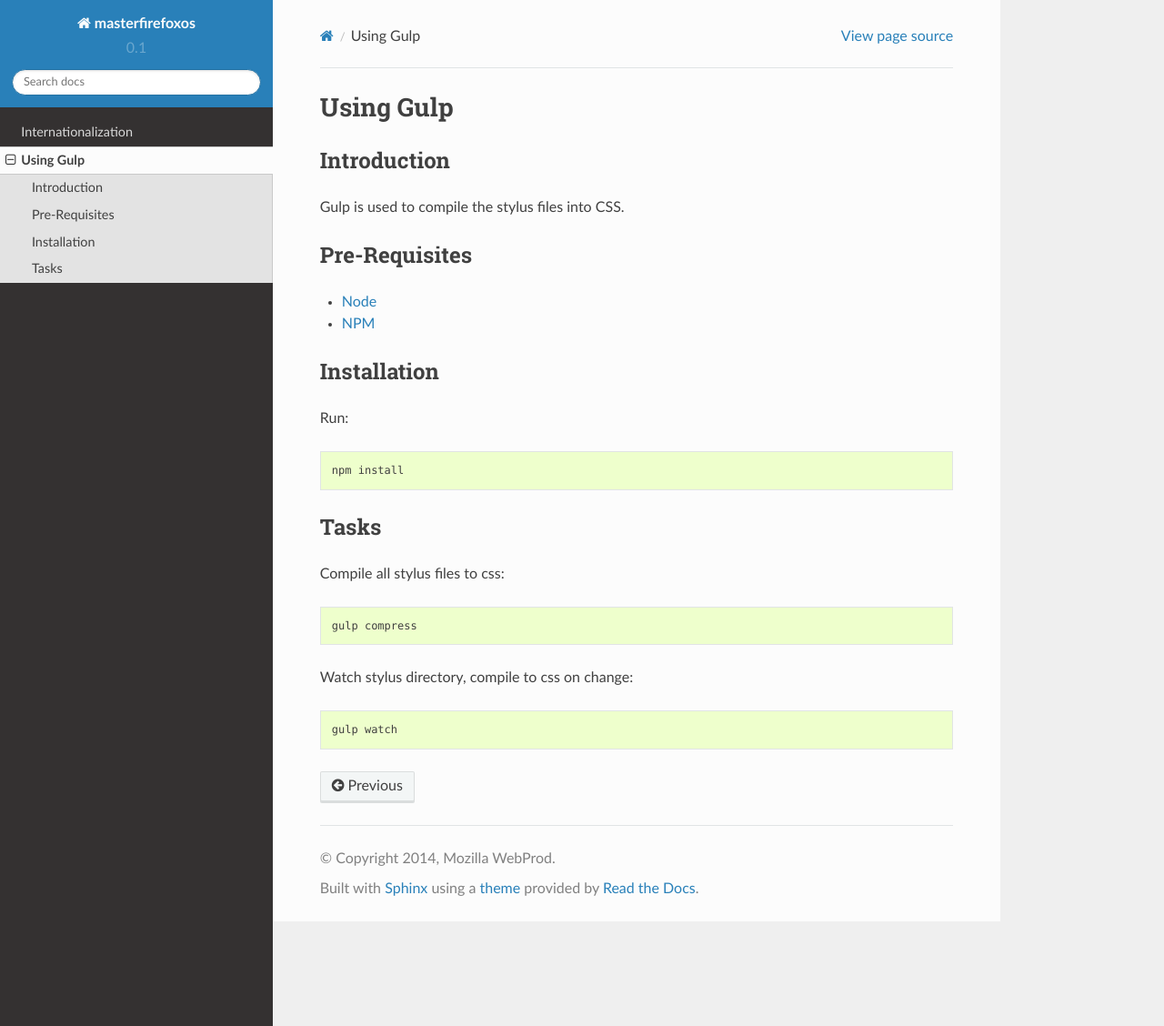
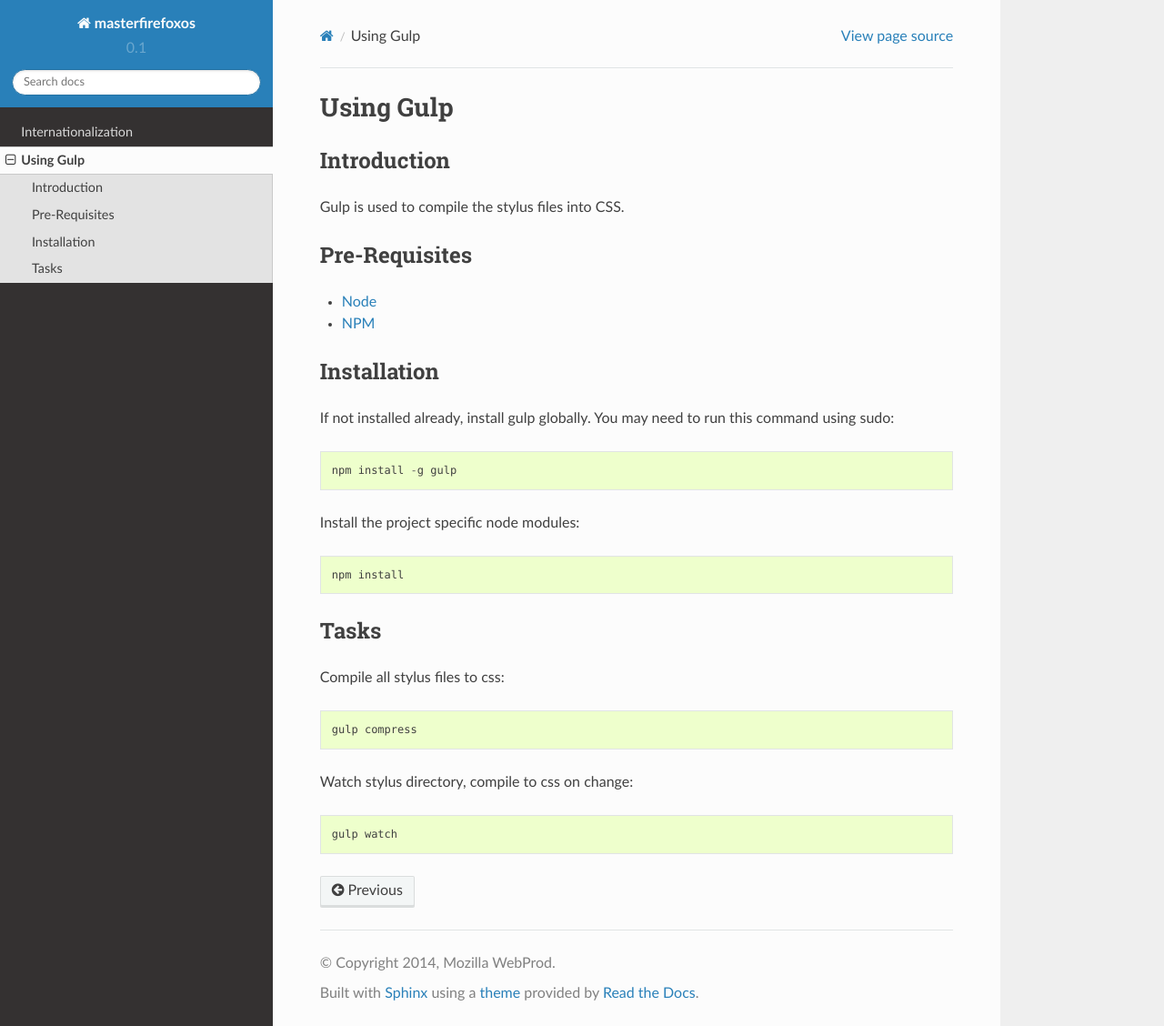
Before and after one commit to mozilla/masterfirefoxos, a Sphinx documentation site: the page built from docs/gulp.rst, in a window 1280 px wide and 1128 px high. Shown: the whole window at 91% size. Built offline with Sphinx 7.4.7 and the Read the Docs theme 2.0.0, drawn with Linux system fonts in a browser that asks for light colours.

Commit message:
Update gulp.rst
Added note about requirement to install gulp globally.

```diff
--- a/docs/gulp.rst
+++ b/docs/gulp.rst
@@ -22,8 +22,11 @@ Pre-Requisites
 
 Installation
 ------------
+If not installed already, install gulp globally. You may need to run this command using sudo::
 
-Run::
+    npm install -g gulp
+
+Install the project specific node modules::
 
     npm install
 
```
